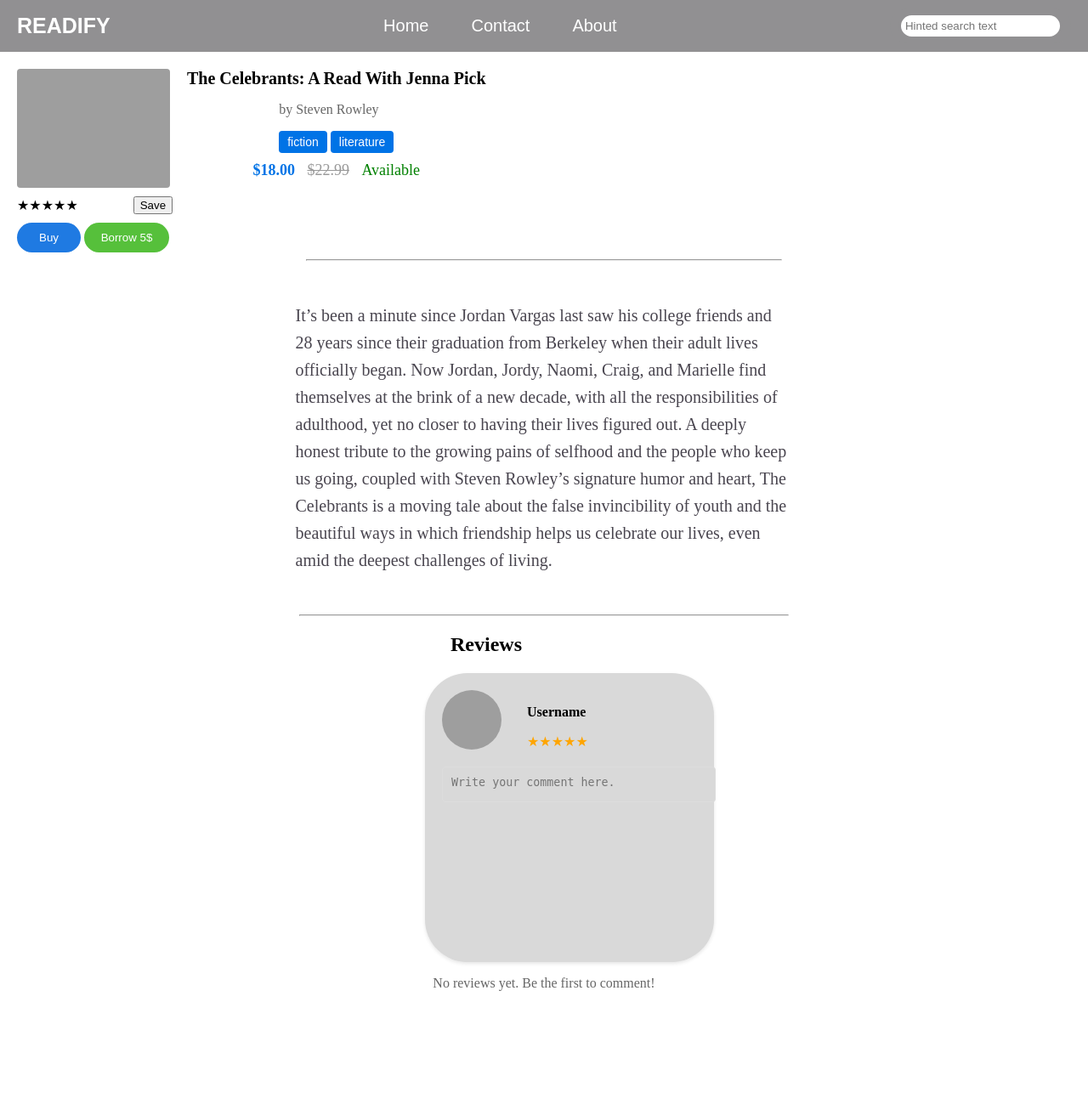
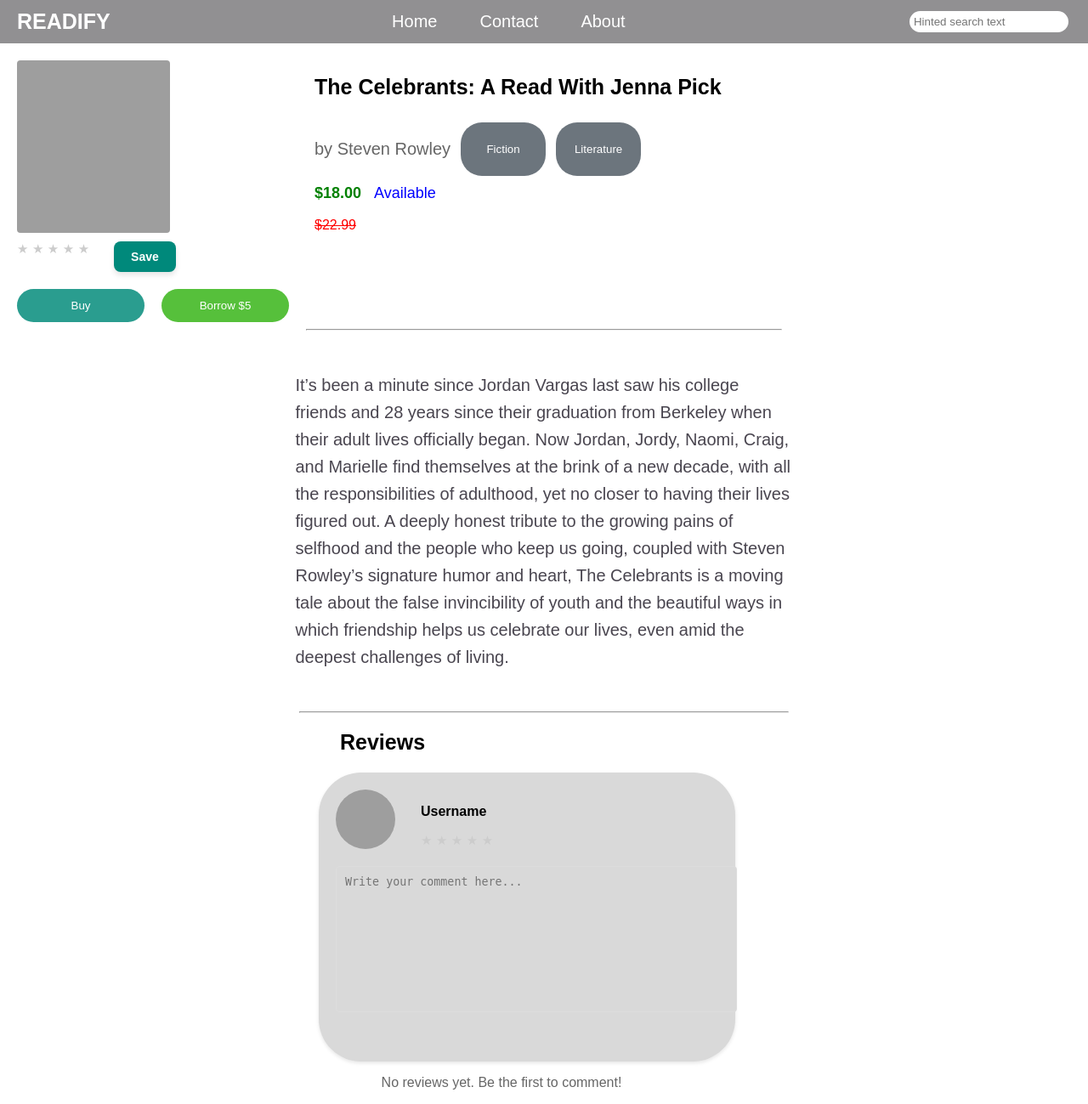
Before and after one commit to yousseeefashrraf/Library_Management_Website, a PHP site: page /Book_Info.html in a window 1280 px wide. Shown: the whole page at 85% size. Before the commit the page ends 1166 px from the top, so only its background shows below. Run offline with PHP 8.4, Linux system fonts and the light colour scheme; grey boxes are pictures that could not be loaded.

Commit message:
Added an old page for merge.

```diff
--- a/book_Info/Book_Info.css
+++ b/book_Info/Book_Info.css
@@ -1,74 +1,74 @@
-
-body{
-    margin: 0px;
-    padding: 0px;
+body {
+    margin: 0;
+    padding: 0;
     background-color: #FFFFFF;
+    font-family: 'Arial', sans-serif;
 }
 
-header{
+header {
     background-color: #919092;
     padding: 10px 20px;
 }
 
-nav{
+nav {
     display: flex;
     justify-content: space-between;
     align-items: center;
 }
 
-.logo{
+.logo {
     font-size: 25px;
-    font-family: sans-serif ;
     font-weight: 700;
     color: #FFFFFF;
 }
 
-.navbar{
+.navbar {
     display: flex;
     list-style: none;
     gap: 50px;
     font-size: 20px;
     color: #FFFFFF;
     font-family: sans-serif;
-    padding: 0px;
-    margin: 0px;
-    overflow: hidden;
+    padding: 0;
+    margin: 0;
 }
 
-ul a{
+.navbar a {
     text-decoration: none;
-    display: block;
     color: #FFFFFF;
+    transition: color 0.3s ease;
 }
 
- .search-bar input{
-    padding: 5px;
-    border:  solid #919092;
-    border-radius: 28px;
-    text-align: left;
-    outline: none;
-
+.navbar a:hover {
+    color: #FFD700;
 }
 
-nav .search-bar  {
-    background-color: #919092;
-    color: #FFFFFF;
-    border: none;
-    text-align: center;
+.search-bar input {
+    padding: 5px;
+    border: solid #919092;
     border-radius: 28px;
-    padding: 5px 10px;
+    outline: none;
+    transition: width 0.3s ease-in-out;
 }
 
+.search-bar input:focus {
+    width: 250px;
+}
 
-.book-container{
+.book-container {
     display: flex;
     flex-direction: column;
     padding: 20px;
 }
+
 .book-info {
     display: flex;
+    gap: 20px;
+    transition: transform 0.3s ease;
+}
 
-    gap: 20px;
+.book-info:hover {
+    transform: scale(1.03);
 }
 
 .book-info img {
@@ -79,115 +79,166 @@ nav .search-bar  {
 .book-details {
     display: flex;
     flex-direction: column;
-    align-items: center;
+    margin-left: 150px;
 }
 
 .book-details h1 {
-    font-size: 20px;
-    margin: 0;
+    font-size: 25px;
 }
 
-.book-details .author {
-    font-size: 16px;
+.author {
+    font-size: 20px;
     color: #666;
-
 }
 
-.siction{
-    background-color: #0073e6;
-    color: white;
-    border: none;
-    padding: 5px 10px;
-    border-radius: 4px;
-    cursor: pointer;
-    font-size: 14px;
+.tags {
+    display: flex;
+    gap: 20px;
 }
 
-.iterature{
-    background-color: #0073e6;
+.fiction, .literature {
+    background-color: #919092;
     color: white;
+    padding: 12px 20px;
+    border-radius: 25px;
+    cursor: pointer;
+    width: 100px;
+    text-align: center;
+    transition: background-color 0.3s ease;
     border: none;
-    padding: 5px 10px;
+    outline: none;
+}
 
-    border-radius: 4px;
-    cursor: pointer;
-    font-size: 14px
+.fiction {
+    background-color: #6c757d;
+    color: white;
+}
 
+.literature {
+    background-color: #6c757d;
+    color: white;
+}
+
+.fiction:hover, .literature:hover {
+    background-color: #495057;
+    transform: scale(1.1);
+}
+
+
+.fiction:active, .literature:active {
+    background-color: #343a40;
+    transform: scale(1);
+}
+
+.tags {
+    display: flex;
+    gap: 12px;
+    margin-top: 10px;
 }
 
 .book-details .price {
     font-size: 18px;
-    margin: 10px 0;
+    margin-top: 10px;
 }
 
 .book-details .current-price {
-    color: #0073e6;
+    color: green;
     font-weight: bold;
 }
 
 .book-details .original-price {
     text-decoration: line-through;
-    color: #999;
-    margin-left: 10px;
+    color: red;
+    margin-right: 10px;
 }
 
 .book-details .availability {
     margin-left: 10px;
-    color: green;
+    color: blue;
 }
 
-.actions{
+.actions {
     display: flex;
-
-    align-items: center;
     gap: 65px;
     margin-top: 10px;
 }
 
-.buy-button {
-    background-color: #1F7AE2;
+.save-button {
+    background-color: #00897B;
     color: white;
+    padding: 10px 20px;
     border: none;
-    padding: 10px 15px;
+    border-radius: 8px;
+    cursor: pointer;
+    transition: background-color 0.3s ease, transform 0.2s ease, box-shadow 0.2s ease;
+    margin-left: -36px;
+    font-weight: bold;
+    font-size: 14px;
+    box-shadow: 0 4px 6px rgba(0, 0, 0, 0.1);
+}
+
+.save-button:hover {
+    background-color: #00796B;
+    transform: scale(1.05);
+    box-shadow: 0 6px 10px rgba(0, 0, 0, 0.15);
+}
+
+.save-button:active {
+    background-color: #00695C;
+    transform: scale(0.95);
+    box-shadow: 0 2px 4px rgba(0, 0, 0, 0.1);
+}
+
+.purchase-actions {
+    display: flex;
+    gap: 20px;
+    margin-top: 20px;
+}
+
+.buy-button,.borrowButton {
+    background-color: #2a9d8f;
+    color: white;
+    padding: 12px 20px;
     border-radius: 50px;
     cursor: pointer;
-    width: 75px;
-    margin-top: 10px;
+    width: 150px;
+    text-align: center;
+    transition: background-color 0.3s ease;
+    border: none;
+    outline: none;
 }
-.borrowButton{
-    background-color: #56C03B;
-    color: white;
-    border: none;
-    padding: auto;
-    border-radius: 50px;
-    cursor: pointer;
-    width: 100px;
-    margin-top: 10px;
-    height: 35px;
+.borrowButton:hover {
+    background-color: #21867d;
 }
 
-/* Description Section */
+.buy-button:hover{
+    background-color: #56C03B;
+}
+
+.borrowButton {
+    background-color: #56C03B;
+}
+
+
 .book-description {
     margin-top: 20px;
     font-size: 20px;
     width: 585px;
     line-height: 1.6;
     color: #49454F;
-    align-self: center  ;
+    align-self: center;
 }
 
-/* Reviews Section */
-
-.reviewDivider{
+.reviewDivider {
     width: 45%;
     height: 2px;
     background-color: #666;
     margin: 0 auto 20px auto;
-    border-radius: 2px;
 }
 
-.reviewText{
-    margin-left: 530px;
+.reviewText {
+    margin-left: 400px;
+    font-size: 25px;
 }
 
 .reviews-section {
@@ -197,9 +248,8 @@ nav .search-bar  {
     border-radius: 50px;
     box-shadow: 0 2px 4px rgba(0, 0, 0, 0.1);
     height: 300px;
-    width: 300px;
-    margin-left: 500px;
-
+    width: 450px;
+    margin-left: 375px;
 }
 
 .review-box {
@@ -208,13 +258,14 @@ nav .search-bar  {
     gap: 20px;
     margin-bottom: 20px;
     width: 100%;
+}
 
-}
-.user-info{
+.user-info {
     display: flex;
     align-items: center;
     gap: 10px;
 }
+
 .review-box img {
     width: 70px;
     height: 70px;
@@ -224,24 +275,35 @@ nav .search-bar  {
 
 .review-box .username {
     font-weight: bold;
-
 }
 
-.review-box .rating {
-    color: #ffa500;
+.rating span {
+    font-size: 15px;
+    direction: rtl;
+    cursor: pointer;
+    color: #ccc;
+    transition: color 0.2s ease-in-out;
+}
+
+.rating span:hover,
+.rating span:hover ~ span {
+    color: gold;
 }
 
 textarea {
     width: 100%;
-    height: 20px;
-    background-color: #D9D9D9 ;
+    height: 150px;
+    outline: none;
+    background-color: #D9D9D9;
     padding: 10px;
     border: 1px solid #ddd;
     border-radius: 4px;
     resize: none;
+    transition: background-color 0.3s ease;
 }
 
 .no-reviews {
     color: #666;
     text-align: center;
+    margin-right: 100px;
 }
--- a/book_Info/Book_Info.html
+++ b/book_Info/Book_Info.html
@@ -3,84 +3,60 @@
 <head>
     <meta charset="UTF-8">
     <meta name="viewport" content="width=device-width, initial-scale=1.0">
-    <title>Book Name</title>
+    <title>Book_Info</title>
     <link rel="stylesheet" href="Book_Info.css">
-    <link rel="icon" type="image/x-icon" href="../images/logo.svg">
-
+    <script src="Book_Info.js" defer></script>
 </head>
-
 <body>
-
     <header>
-
         <nav>
-
             <div class="logo">READIFY</div>
-
             <ul class="navbar">
                 <li><a href="">Home</a></li>
                 <li><a href="">Contact</a></li>
                 <li><a href="">About</a></li>
             </ul>
-
             <div class="search-bar">
-                <input type="text"  placeholder="Hinted search text">
+                <input type="text" placeholder="Hinted search text">
             </div>
-
         </nav>
-
     </header>
-
-    <Main>
-
+    <main>
         <div class="book-container">
-
             <div class="book-info">
-
-                <img src="../images/BookInfo_Images/9780593540435.jpeg" alt="The Celebrants book cover">
-
+                <img src="9780593540435.jpeg" alt="The Celebrants book cover">
                 <div class="book-details">
-
                     <h1>The Celebrants: A Read With Jenna Pick</h1>
-
-                    <div >
+                    <div class="tags">
                         <p class="author">by Steven Rowley</p>
-
-                        <button class="siction">fiction</button>
-                        <button class="iterature">literature</button>
-
-
+                        <button class="fiction">Fiction</button>
+                        <button class="literature">Literature</button>
                     </div>
-
                     <p class="price">
                         <span class="current-price">$18.00</span>
-                        <span class="original-price">$22.99</span>
                         <span class="availability">Available</span>
                     </p>
-
-
+                    <span class="original-price">$22.99</span>
                 </div>
-
             </div>
-
             <div class="actions">
-
-                <div class="rating">★★★★★</div>
+                <div class="rating">
+                    <div class="rating">
+                        <span data-value="1">★</span>
+                        <span data-value="2">★</span>
+                        <span data-value="3">★</span>
+                        <span data-value="4">★</span>
+                        <span data-value="5">★</span>
+                    </div>
+                </div>
                 <button class="save-button">Save</button>
-
             </div>
-
-            <div>
-
-            <button class="buy-button">Buy</button>
-            <button class="borrowButton">Borrow 5$</button>
-
+            <div class="purchase-actions">
+                <button class="buy-button">Buy</button>
+                <button class="borrowButton">Borrow $5</button>
             </div>
-
-            <div ><hr width="45%"></div>
-
+            <div><hr width="45%"></div>
             <div class="book-description">
-
                 <p>
                     It’s been a minute since Jordan Vargas last saw his college friends and 28 years since their graduation from Berkeley
                     when their adult lives officially began. Now Jordan, Jordy, Naomi, Craig, and Marielle find themselves at the brink
@@ -89,43 +65,31 @@
                     Rowley’s signature humor and heart, The Celebrants is a moving tale about the false invincibility of youth and the
                     beautiful ways in which friendship helps us celebrate our lives, even amid the deepest challenges of living.
                 </p>
-
             </div>
-
         </div>
-
         <div class="reviewDivider"><hr></div>
-
         <h2 class="reviewText">Reviews</h2>
-
         <div class="reviews-section">
-
             <div class="review-box">
-
                 <div class="user-info">
-
-                    <img src="../images/BookInfo_Images/userImg.png" alt="User Icon" >
-
+                    <img src="userImg.png" alt="User Icon">
                     <div>
-
-                    <p class="username">Username</p>
-                    <div class="rating">★★★★★</div>
-
+                        <p class="username">Username</p>
+                        <div class="rating">
+                            <div class="rating">
+                                <span data-value="1">★</span>
+                                <span data-value="2">★</span>
+                                <span data-value="3">★</span>
+                                <span data-value="4">★</span>
+                                <span data-value="5">★</span>
+                            </div>
+                        </div>
                     </div>
-
                 </div>
-
-                <textarea placeholder="Write your comment here."></textarea>
-
+                <textarea placeholder="Write your comment here..."></textarea>
             </div>
-
-
         </div>
-
         <p class="no-reviews">No reviews yet. Be the first to comment!</p>
-
-    </Main>
-
+    </main>
 </body>
-
 </html>
```
